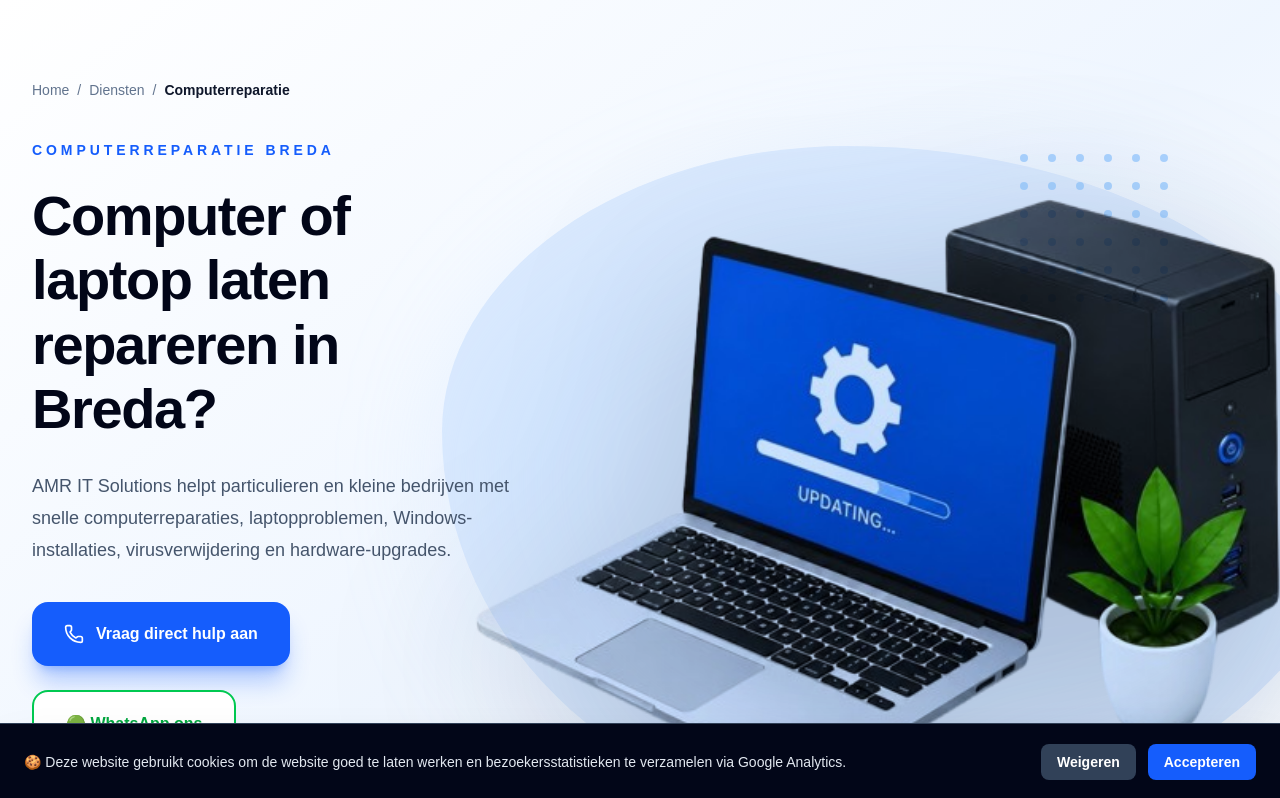
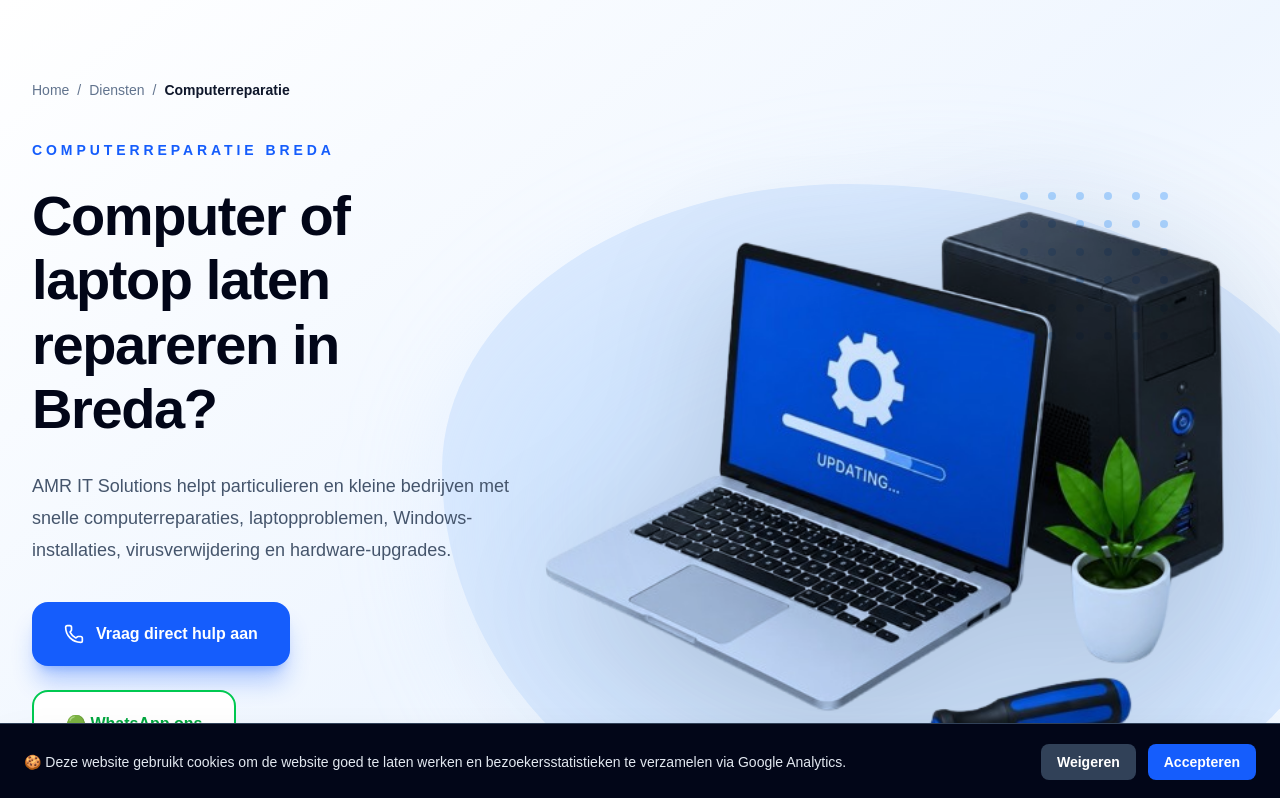
Before and after one commit to amritsolutions/amr-it-solutions, a Next.js app: page /computerreparatie in a window 1280 px wide. Shown: the top 798 px of the page. Built offline with nearby package versions, Linux system fonts and the light colour scheme.

Commit message:
Computerreparatie hero layout verbeterd

```diff
--- a/components/ComputerHero.tsx
+++ b/components/ComputerHero.tsx
@@ -75,7 +75,7 @@ export default function ComputerHero() {
             alt="Computerreparatie laptop en pc"
             width={1150}
             height={850}
-            className="relative z-20 mt-4 w-[128%] max-w-none -translate-x-24 translate-y-10 object-contain mix-blend-multiply drop-shadow-[0_45px_90px_rgba(15,23,42,0.18)] transition duration-500 hover:scale-[1.02]"
+            className="relative z-20 mt-6 w-[108%] max-w-none -translate-x-6 translate-y-2 object-contain mix-blend-multiply drop-shadow-[0_35px_70px_rgba(15,23,42,0.16)] transition duration-500 hover:scale-[1.02]"
             priority
           />
         </div>
```
